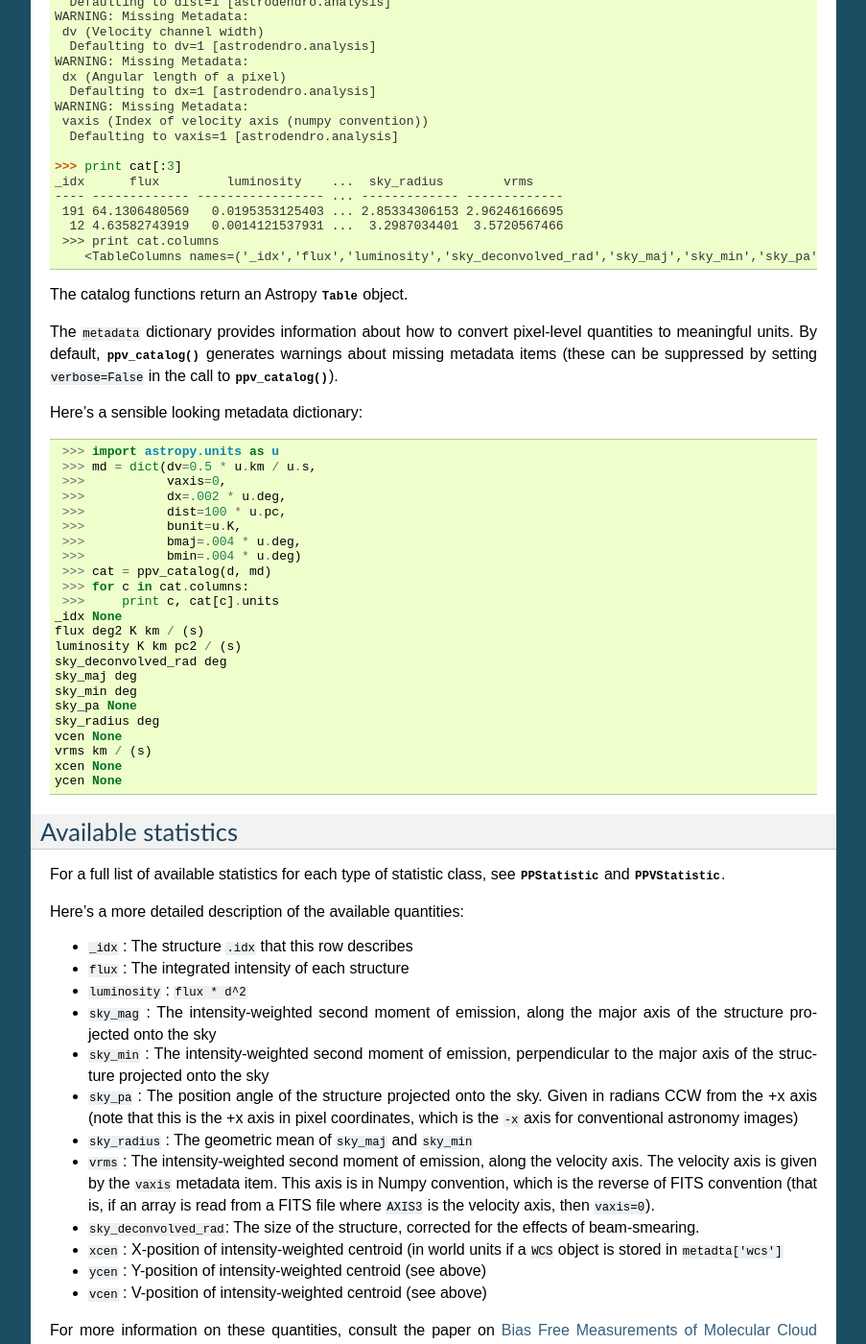
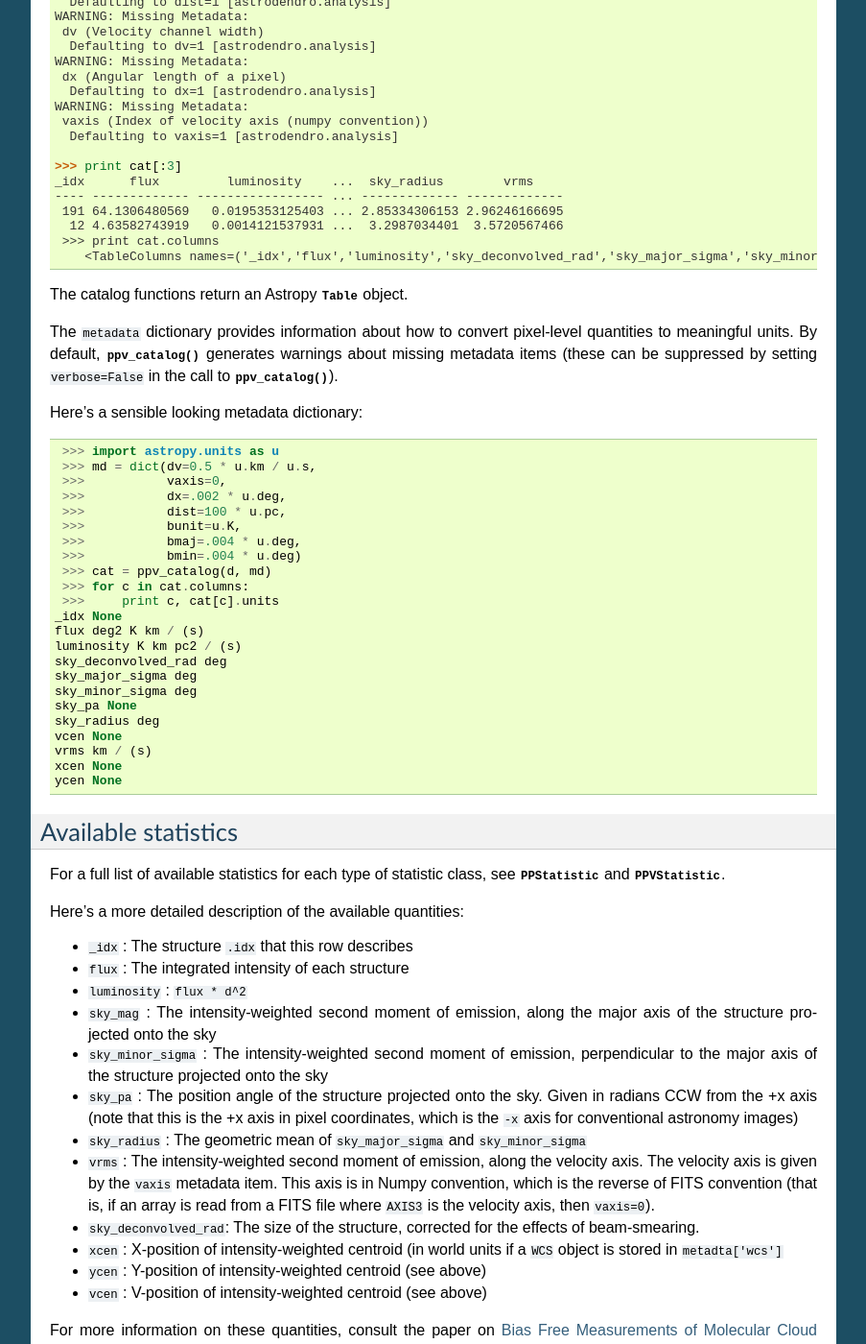
Before and after one commit to dendrograms/astrodendro, a Sphinx documentation site: the page built from docs/catalog.rst, in a window 1280 px wide and 1400 px high, scrolled down 1164 px. Shown: the whole window at 96% size, without its empty margins (198-1101 px from the left). Built offline with Sphinx 7.4.7, drawn with Linux system fonts in a browser that asks for light colours; some of the changed text lies outside the part shown.

Commit message:
Changed sky_maj/min to sky_major/minor_sigma and keep revert changes to make them the full-width back to having them be the standard deviation.

```diff
--- a/docs/catalog.rst
+++ b/docs/catalog.rst
@@ -33,9 +33,9 @@ we can get statistics for the first structure in the trunk, which is a leaf::
     >>> d.trunk[0]
     <Structure type=leaf idx=101>
     >>> stat = PPStatistic(d.trunk[0])
-    >>> stat.sky_maj()  # length of major axis on the sky
+    >>> stat.sky_major_sigma()  # length of major axis on the sky
     3.7659611491290619
-    >>> stat.sky_min()  # length of minor axis on the sky
+    >>> stat.sky_minor_sigma()  # length of minor axis on the sky
     2.9278600766040364
     >>> stat.sky_pa()  # position angle on the sky
     134.61988014787443
@@ -83,7 +83,7 @@ possible to make use of the :func:`~astrodendro.analysis.pp_catalog` and
     191 64.1306480569   0.0195353125403 ... 2.85334306153 2.96246166695
      12 4.63582743919   0.0014121537931 ...  3.2987034401  3.5720567466
     >>> print cat.columns
-       <TableColumns names=('_idx','flux','luminosity','sky_deconvolved_rad','sky_maj','sky_min','sky_pa','sky_radius','vrms')>
+       <TableColumns names=('_idx','flux','luminosity','sky_deconvolved_rad','sky_major_sigma','sky_minor_sigma','sky_pa','sky_radius','vrms')>
 
 The catalog functions return an Astropy :class:`~astropy.table.table.Table` object.
 
@@ -110,8 +110,8 @@ Here's a sensible looking metadata dictionary::
    flux deg2 K km / (s)
    luminosity K km pc2 / (s)
    sky_deconvolved_rad deg
-   sky_maj deg
-   sky_min deg
+   sky_major_sigma deg
+   sky_minor_sigma deg
    sky_pa None
    sky_radius deg
    vcen None
@@ -132,9 +132,9 @@ Here's a more detailed description of the available quantities:
 * ``flux`` : The integrated intensity of each structure
 * ``luminosity`` : ``flux * d^2``
 * ``sky_mag`` : The intensity-weighted second moment of emission, along the major axis of the structure projected onto the sky
-* ``sky_min`` : The intensity-weighted second moment of emission, perpendicular to the major axis of the structure projected onto the sky
+* ``sky_minor_sigma`` : The intensity-weighted second moment of emission, perpendicular to the major axis of the structure projected onto the sky
 * ``sky_pa`` : The position angle of the structure projected onto the sky. Given in radians CCW from the +x axis (note that this is the +x axis in pixel coordinates, which is the ``-x`` axis for conventional astronomy images)
-* ``sky_radius`` : The geometric mean of ``sky_maj`` and ``sky_min``
+* ``sky_radius`` : The geometric mean of ``sky_major_sigma`` and ``sky_minor_sigma``
 * ``vrms`` : The intensity-weighted second moment of emission, along the velocity axis. The velocity axis is given by the ``vaxis`` metadata item. This axis is in Numpy convention, which is the reverse of FITS convention (that is, if an array is read from a FITS file where ``AXIS3`` is the velocity axis, then ``vaxis=0``).
 * ``sky_deconvolved_rad``: The size of the structure, corrected for the effects of beam-smearing.
 * ``xcen`` : X-position of intensity-weighted centroid (in world units if a ``WCS`` object is stored in ``metadta['wcs']``
@@ -184,7 +184,7 @@ approximating the structures on top of the structures themselves:
 
         s = PPStatistic(leaf)
         ax.add_patch(Ellipse((s.xcen(), s.ycen()),
-                              s.sky_maj(), s.sky_min(), angle=s.sky_pa(),
+                              s.sky_major_sigma(), s.sky_minor_sigma(), angle=s.sky_pa(),
                               edgecolor='orange', facecolor='none'))
 
     ax.set_xlim(75., 170.)
```
Also changed, not shown: docs/api/astrodendro.analysis.rst (+4 -4 lines), 2 other files.
